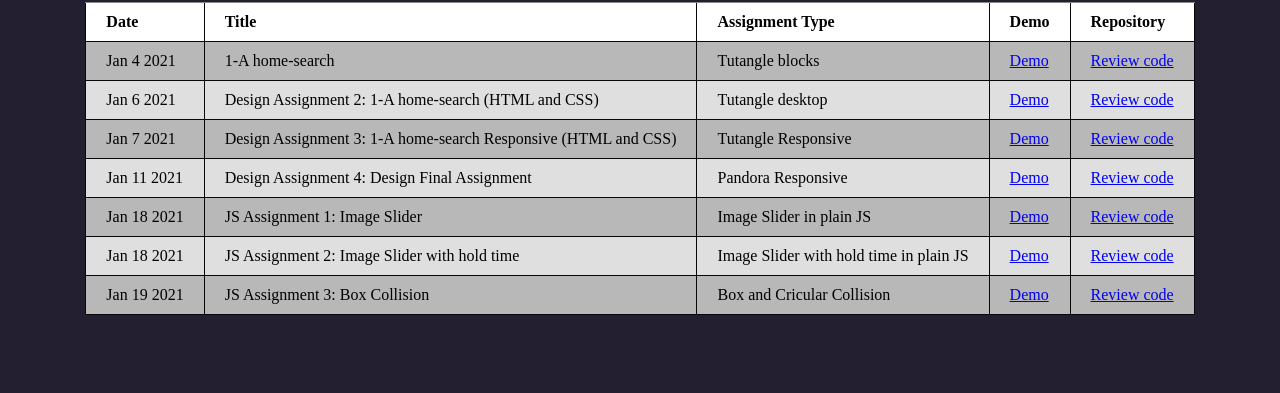
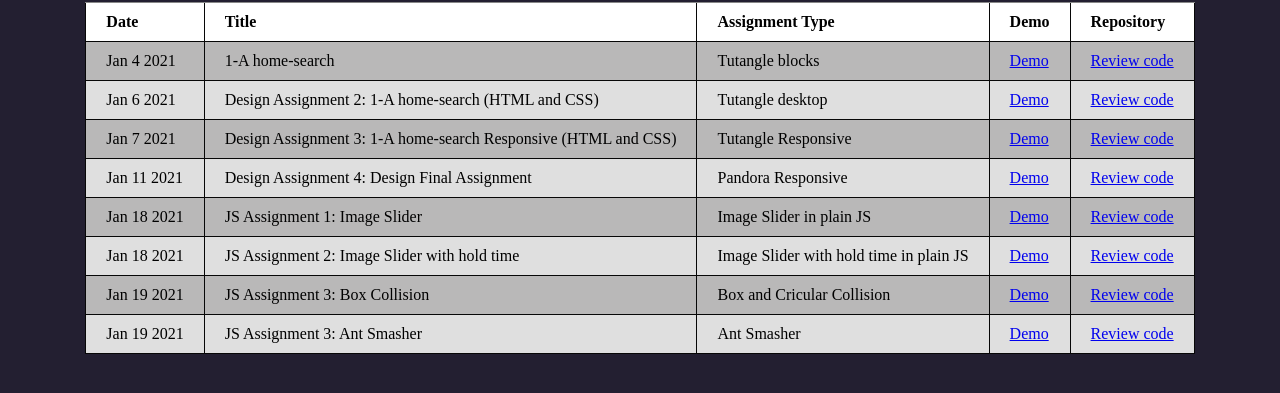
Before and after one commit to SonishMaharjan/sonishmaharjan.github.io, a plain HTML site: page index.html in a window 1280 px wide. Shown: the part 315-708 px from the top of the page. Drawn offline with Linux system fonts and the light colour scheme.

Commit message:
ant smasher entry added

```diff
--- a/index.html
+++ b/index.html
@@ -147,6 +147,23 @@
               >
             </td>
           </tr>
+
+          <tr>
+            <td>Jan 19 2021</td>
+            <td>JS Assignment 3: Ant Smasher</td>
+            <td>Ant Smasher</td>
+            <td>
+              <a href="https://sonishmaharjan.github.io/js/ant_smasher/"
+                >Demo</a
+              >
+            </td>
+            <td>
+              <a
+                href="https://github.com/SonishMaharjan/sonishmaharjan.github.io/tree/master/js/ant_smasher"
+                >Review code</a
+              >
+            </td>
+          </tr>
         </tbody>
       </table>
     </main>
```
